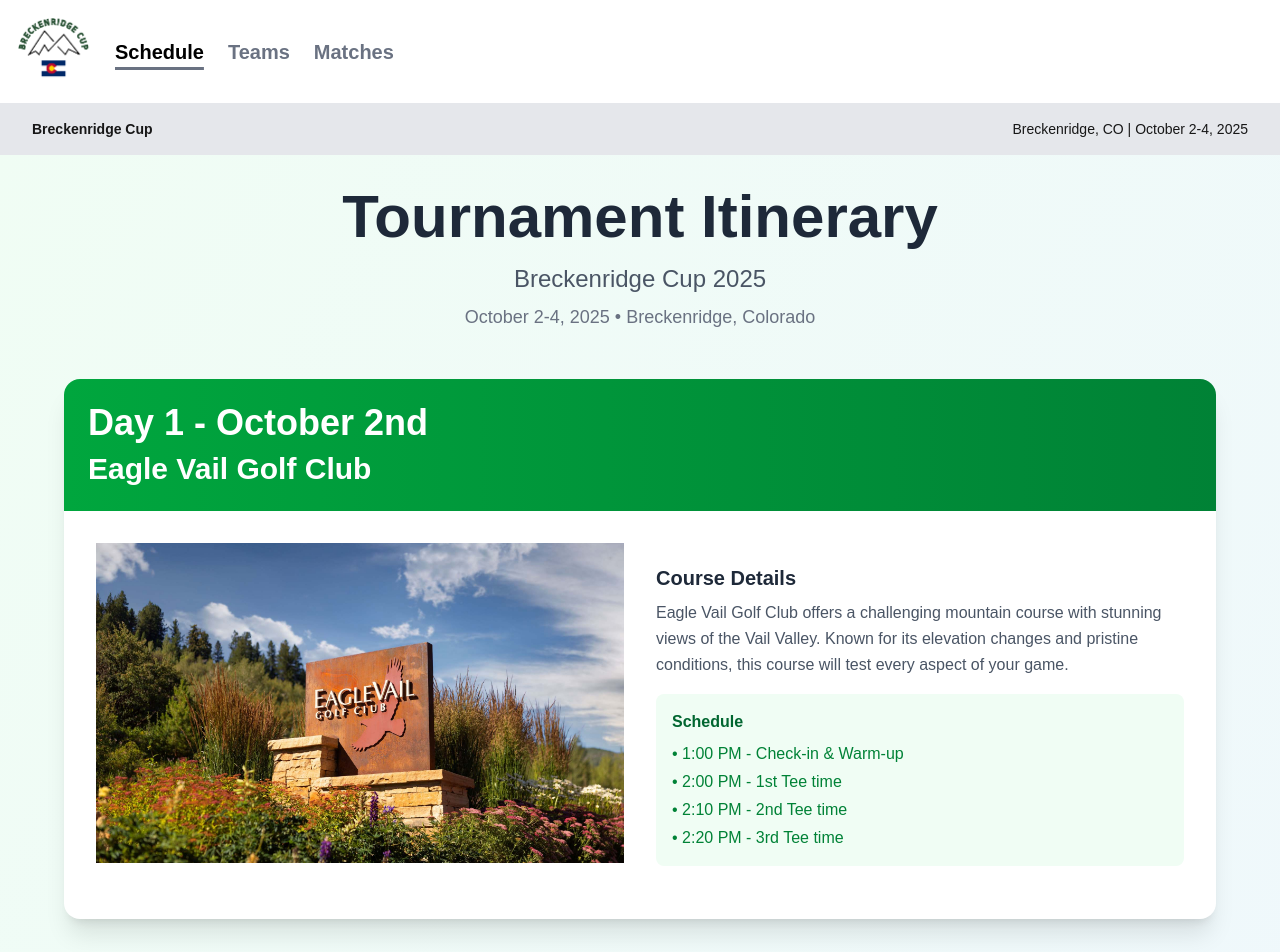
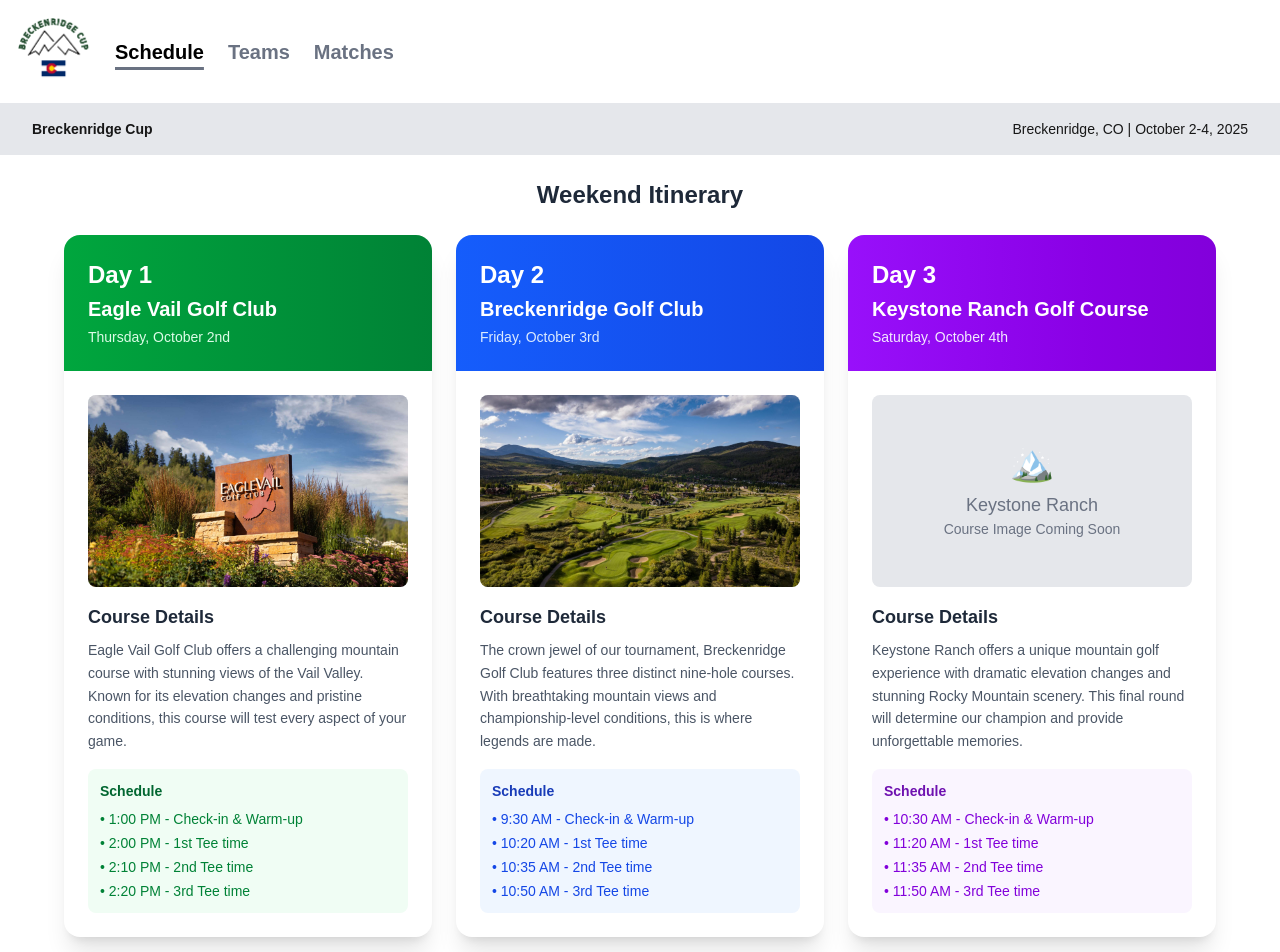
Before and after one commit to MatthewIczkowski/golf-trip, a Next.js app: page /schedule in a window 1280 px wide. Shown: the top 952 px of the page. Built offline with nearby package versions, Linux system fonts and the light colour scheme.

Commit message:
improved schedule styling

```diff
--- a/src/app/schedule/page.tsx
+++ b/src/app/schedule/page.tsx
@@ -4,50 +4,43 @@
 
 export default function Schedule() {
   return (
-    <div className="min-h-screen bg-gradient-to-br from-green-50 to-blue-50 py-8 px-4">
+    <div className="min-h-screen py-6 px-4">
       <div className="max-w-6xl mx-auto">
         {/* Header */}
-        <div className="text-center mb-12">
-          <h1 className="text-4xl md:text-6xl font-bold text-gray-800 mb-4">
-            Tournament Itinerary
+        <div className="text-center mb-6">
+          <h1 className="text-xl md:text-2xl font-bold text-gray-800 mb-2">
+            Weekend Itinerary
           </h1>
-          <p className="text-xl md:text-2xl text-gray-600 mb-2">
-            Breckenridge Cup 2025
-          </p>
-          <p className="text-lg text-gray-500">
-            October 2-4, 2025 • Breckenridge, Colorado
-          </p>
         </div>
 
+        {/* Tournament Days Grid */}
+        <div className="grid grid-cols-1 md:grid-cols-2 lg:grid-cols-3 gap-6 mb-16">
           {/* Day 1 - Eagle Vail */}
-        <div className="mb-16">
           <div className="bg-white rounded-2xl shadow-xl overflow-hidden">
             <div className="bg-gradient-to-r from-green-600 to-green-700 text-white p-6">
-              <h2 className="text-3xl md:text-4xl font-bold mb-2">Day 1 - October 2nd</h2>
-              <h3 className="text-2xl md:text-3xl font-semibold">Eagle Vail Golf Club</h3>
+              <h2 className="text-2xl font-bold mb-1">Day 1</h2>
+              <h3 className="text-xl font-semibold">Eagle Vail Golf Club</h3>
+              <p className="text-green-100 text-sm mt-1">Thursday, October 2nd</p>
             </div>
 
-            <div className="p-6 md:p-8">
-              <div className="grid md:grid-cols-2 gap-8 items-center">
-                <div>
-                  <div className="bg-gray-200 rounded-lg h-64 md:h-80 flex items-center justify-center mb-6">
-                    <Image src={eagleVail} alt="Eagle Vail Golf Club" width={1000} height={1000} className="w-full h-full object-cover" />
-                  </div>
+            <div className="p-6">
+              <div className="bg-gray-200 rounded-lg h-48 flex items-center justify-center mb-4">
+                <Image src={eagleVail} alt="Eagle Vail Golf Club" width={400} height={300} className="w-full h-full object-cover rounded-lg" />
               </div>
 
               <div className="space-y-4">
                 <div>
-                    <h4 className="text-xl font-semibold text-gray-800 mb-2">Course Details</h4>
-                    <p className="text-gray-600 leading-relaxed">
+                  <h4 className="text-lg font-semibold text-gray-800 mb-2">Course Details</h4>
+                  <p className="text-gray-600 text-sm leading-relaxed">
                     Eagle Vail Golf Club offers a challenging mountain course with stunning
                     views of the Vail Valley. Known for its elevation changes and pristine
                     conditions, this course will test every aspect of your game.
                   </p>
                 </div>
 
-                  <div className="bg-green-50 p-4 rounded-lg">
-                    <h5 className="font-semibold text-green-800 mb-2">Schedule</h5>
-                    <ul className="text-green-700 space-y-1">
+                <div className="bg-green-50 p-3 rounded-lg">
+                  <h5 className="font-semibold text-green-800 mb-2 text-sm">Schedule</h5>
+                  <ul className="text-green-700 space-y-1 text-sm">
                     <li>• 1:00 PM - Check-in & Warm-up</li>
                     <li>• 2:00 PM - 1st Tee time</li>
                     <li>• 2:10 PM - 2nd Tee time</li>
@@ -57,93 +50,78 @@
               </div>
             </div>
           </div>
-          </div>
+
+          {/* Day 2 - Breckenridge Golf Club */}
+          <div className="bg-white rounded-2xl shadow-xl overflow-hidden">
+            <div className="bg-gradient-to-r from-blue-600 to-blue-700 text-white p-6">
+              <h2 className="text-2xl font-bold mb-1">Day 2</h2>
+              <h3 className="text-xl font-semibold">Breckenridge Golf Club</h3>
+              <p className="text-blue-100 text-sm mt-1">Friday, October 3rd</p>
             </div>
 
-        {/* Day 2 - Breckenridge Golf Club */}
-        <div className="mb-16">
-          <div className="bg-white rounded-2xl shadow-xl overflow-hidden">
-            <div className="bg-gradient-to-r from-blue-600 to-blue-700 text-white p-6">
-              <h2 className="text-3xl md:text-4xl font-bold mb-2">Day 2 - October 3rd</h2>
-              <h3 className="text-2xl md:text-3xl font-semibold">Breckenridge Golf Club</h3>
-              <p className="text-blue-100 text-lg mt-2">Championship Round • 9:00 AM Tee Time</p>
+            <div className="p-6">
+              <div className="bg-gray-200 rounded-lg h-48 flex items-center justify-center mb-4">
+                <Image src={breckenridge} alt="Breckenridge Golf Club" width={400} height={300} className="w-full h-full object-cover rounded-lg" />
               </div>
 
-            <div className="p-6 md:p-8">
-              <div className="grid md:grid-cols-2 gap-8 items-center">
-                <div className="order-2 md:order-1">
               <div className="space-y-4">
                 <div>
-                      <h4 className="text-xl font-semibold text-gray-800 mb-2">Course Details</h4>
-                      <p className="text-gray-600 leading-relaxed">
+                  <h4 className="text-lg font-semibold text-gray-800 mb-2">Course Details</h4>
+                  <p className="text-gray-600 text-sm leading-relaxed">
                     The crown jewel of our tournament, Breckenridge Golf Club features
                     three distinct nine-hole courses. With breathtaking mountain views
                     and championship-level conditions, this is where legends are made.
                   </p>
                 </div>
 
-                    <div className="bg-blue-50 p-4 rounded-lg">
-                      <h5 className="font-semibold text-blue-800 mb-2">Schedule</h5>
-                      <ul className="text-blue-700 space-y-1">
-                        <li>• 8:30 AM - Check-in & Practice Range</li>
-                        <li>• 9:00 AM - Championship Tee Time</li>
-                        <li>• 1:30 PM - Lunch & Course Awards</li>
-                        <li>• 3:00 PM - Free Time in Breckenridge</li>
+                <div className="bg-blue-50 p-3 rounded-lg">
+                  <h5 className="font-semibold text-blue-800 mb-2 text-sm">Schedule</h5>
+                  <ul className="text-blue-700 space-y-1 text-sm">
+                    <li>• 9:30 AM - Check-in & Warm-up</li>
+                    <li>• 10:20 AM - 1st Tee time</li>
+                    <li>• 10:35 AM - 2nd Tee time</li>
+                    <li>• 10:50 AM - 3rd Tee time</li>
                   </ul>
-                    </div>
-                  </div>
-                </div>
-
-                <div className="order-1 md:order-2">
-                  <div className="bg-gray-200 rounded-lg h-64 md:h-80 flex items-center justify-center mb-6">
-                    <Image src={breckenridge} alt="Breckenridge Golf Club" width={1000} height={1000} className="w-full h-full object-cover" />
-                  </div>
-                </div>
                 </div>
               </div>
             </div>
           </div>
 
           {/* Day 3 - Keystone Ranch */}
-        <div className="mb-16">
           <div className="bg-white rounded-2xl shadow-xl overflow-hidden">
             <div className="bg-gradient-to-r from-purple-600 to-purple-700 text-white p-6">
-              <h2 className="text-3xl md:text-4xl font-bold mb-2">Day 3 - October 4th</h2>
-              <h3 className="text-2xl md:text-3xl font-semibold">Keystone Ranch Golf Course</h3>
-              <p className="text-purple-100 text-lg mt-2">Final Round • 10:00 AM Tee Time</p>
+              <h2 className="text-2xl font-bold mb-1">Day 3</h2>
+              <h3 className="text-xl font-semibold">Keystone Ranch Golf Course</h3>
+              <p className="text-purple-100 text-sm mt-1">Saturday, October 4th</p>
             </div>
 
-            <div className="p-6 md:p-8">
-              <div className="grid md:grid-cols-2 gap-8 items-center">
-                <div>
-                  <div className="bg-gray-200 rounded-lg h-64 md:h-80 flex items-center justify-center mb-6">
+            <div className="p-6">
+              <div className="bg-gray-200 rounded-lg h-48 flex items-center justify-center mb-4">
                 <div className="text-center text-gray-500">
                   <div className="text-4xl mb-2">🏔️</div>
                   <p className="text-lg">Keystone Ranch</p>
                   <p className="text-sm">Course Image Coming Soon</p>
                 </div>
               </div>
-                </div>
 
               <div className="space-y-4">
                 <div>
-                    <h4 className="text-xl font-semibold text-gray-800 mb-2">Course Details</h4>
-                    <p className="text-gray-600 leading-relaxed">
+                  <h4 className="text-lg font-semibold text-gray-800 mb-2">Course Details</h4>
+                  <p className="text-gray-600 text-sm leading-relaxed">
                     Keystone Ranch offers a unique mountain golf experience with dramatic
                     elevation changes and stunning Rocky Mountain scenery. This final round
                     will determine our champion and provide unforgettable memories.
                   </p>
                 </div>
 
-                  <div className="bg-purple-50 p-4 rounded-lg">
-                    <h5 className="font-semibold text-purple-800 mb-2">Schedule</h5>
-                    <ul className="text-purple-700 space-y-1">
-                      <li>• 9:30 AM - Check-in & Final Warm-up</li>
-                      <li>• 10:00 AM - Final Round Tee Time</li>
-                      <li>• 2:30 PM - Championship Lunch</li>
-                      <li>• 4:00 PM - Trophy Presentation</li>
+                <div className="bg-purple-50 p-3 rounded-lg">
+                  <h5 className="font-semibold text-purple-800 mb-2 text-sm">Schedule</h5>
+                  <ul className="text-purple-700 space-y-1 text-sm">
+                    <li>• 10:30 AM - Check-in & Warm-up</li>
+                    <li>• 11:20 AM - 1st Tee time</li>
+                    <li>• 11:35 AM - 2nd Tee time</li>
+                    <li>• 11:50 AM - 3rd Tee time</li>
                   </ul>
-                  </div>
                 </div>
               </div>
             </div>
```
Lines whose indentation alone changed are shown as unchanged.
